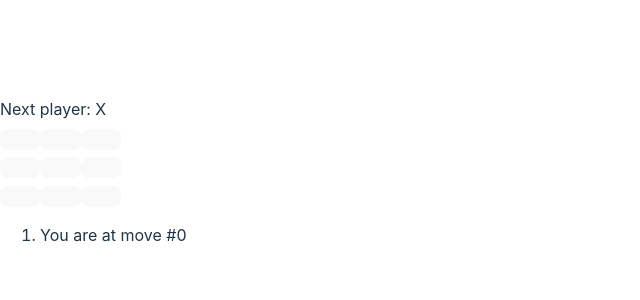
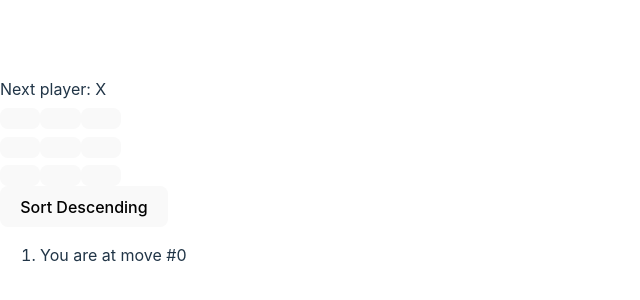
Before and after one commit to tomoya0220-gz/tic-tac-toe, a React (Vite) app: page / in a window 1280 px wide. Shown: the part 220-520 px from the top of the page, without its empty margins (0-640 px from the left). Built offline with nearby package versions, Linux system fonts and the light colour scheme.

Commit message:
手順のソート

```diff
--- a/src/App.jsx
+++ b/src/App.jsx
@@ -54,6 +54,7 @@ function Board({ xIsNext, squares, onPlay }) {
 export default function Game() {
   const [history, setHistory] = useState([Array(9).fill(null)]);
   const [currentMove, setCurrentMove]= useState(0);
+  const [sortAscending, setSortAscending] = useState(true);
   const xIsNext = currentMove % 2 === 0;
   const currentSquares = history[currentMove];
 
@@ -85,13 +86,18 @@ export default function Game() {
     );
   });
 
+  const sortedMoves = sortAscending ? moves : moves.slice().reverse();
+
   return (
     <div className="game">
       <div className="game-board">
         <Board xIsNext={xIsNext} squares={currentSquares} onPlay={handlePlay} />
       </div>
       <div className="game-info">
-        <ol>{moves}</ol>
+        <button onClick={() => setSortAscending(!sortAscending)}>
+          Sort {sortAscending ? 'Descending' : 'Ascending'}
+        </button>
+        <ol>{sortedMoves}</ol>
       </div>
     </div>
   )
```
